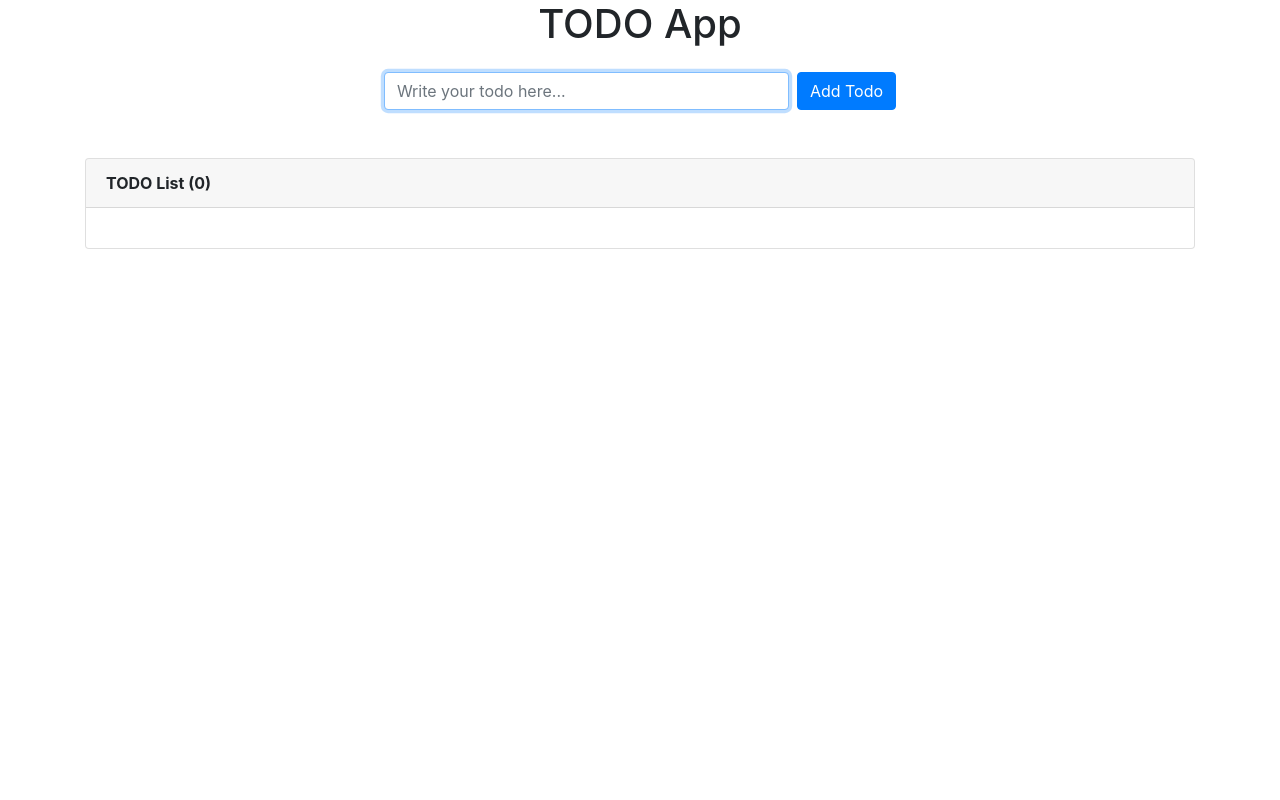
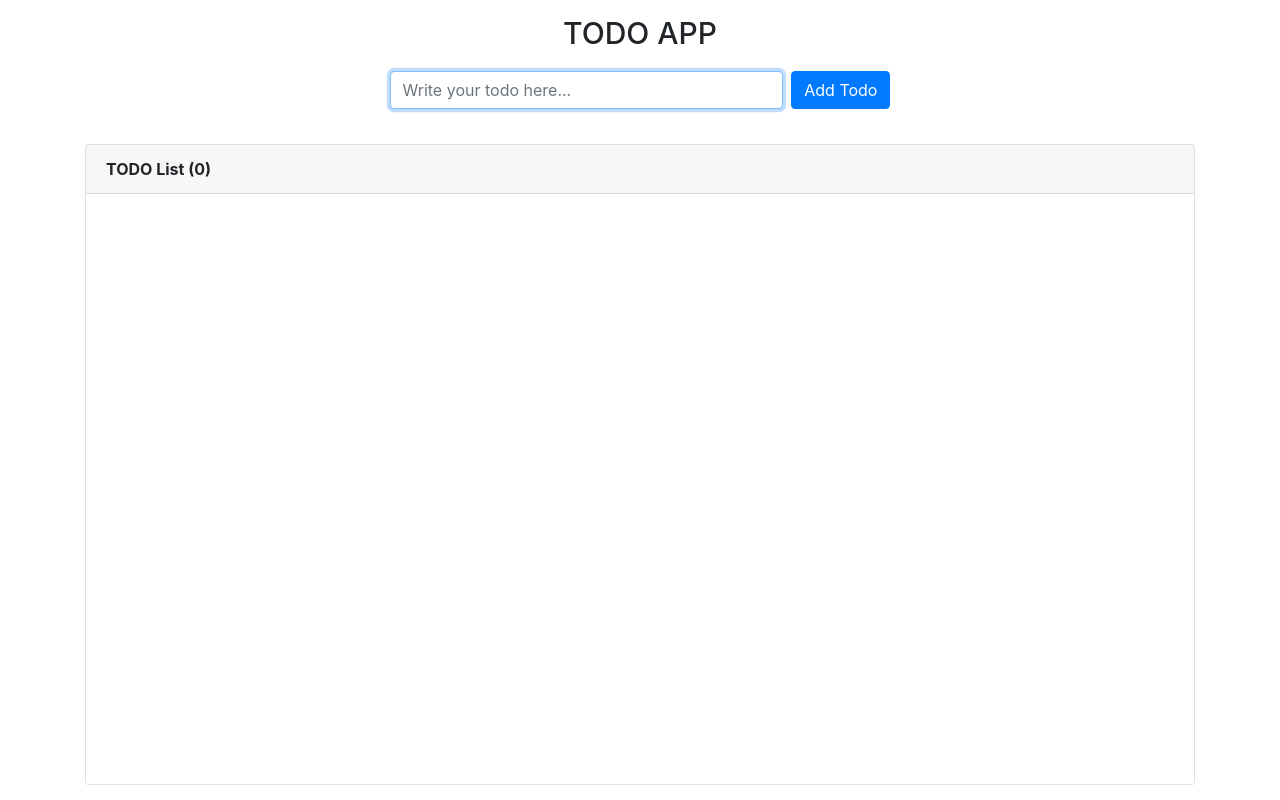
Before and after one commit to JhumurChatterjee/to_do_app, a React (Create React App) app: page / in a window 1280 px wide. Built offline with nearby package versions, Linux system fonts and the light colour scheme.

Commit message:
Adding styles

```diff
--- a/src/components/App.js
+++ b/src/components/App.js
@@ -27,9 +27,7 @@ class App extends React.Component {
   handleClick = (id) => {
     const todoItems = [...this.state.todoItems];
     let todo = todoItems.find(el => el.id === id);
-    console.log('before', todoItems, id)
     if (todo === undefined) return;
-    console.log('after')
 
     if (todo.status === 'active') {
       todo.status = 'done';
@@ -39,15 +37,13 @@ class App extends React.Component {
 
     const updatedTodoItems = todoItems.map(el => el.id === id ? todo : el);
     this.setState({ todoItems: updatedTodoItems });
-
-    console.log(this.state)
   }
 
   render() {
     return(
       <div className='container'>
-        <h1 className='text-center'>TODO App</h1>
-        <div className='row justify-content-center mt-4 mb-5'>
+        <h1 className='app-header'>TODO APP</h1>
+        <div className='row justify-content-center todo-form'>
           <div className='col-6'>
             <ToDoCreate onCreate={this.handleCreate} />
           </div>
--- a/src/index.css
+++ b/src/index.css
@@ -1,3 +1,17 @@
+#root {
+  min-height: 100vh;
+  padding: 15px 0;
+}
+
+.app-header {
+  font-size: 30px;
+  text-align: center;
+}
+
+.todo-form {
+  margin: 20px 0 35px 0;
+}
+
 .todo-item {
   list-style: none;
   margin: 5px 15px;
@@ -19,3 +33,8 @@
   text-decoration: line-through;
   opacity: 0.5;
 }
+
+.card-body {
+  height: calc(100vh - 210px);
+  overflow-y: auto;
+}
```
